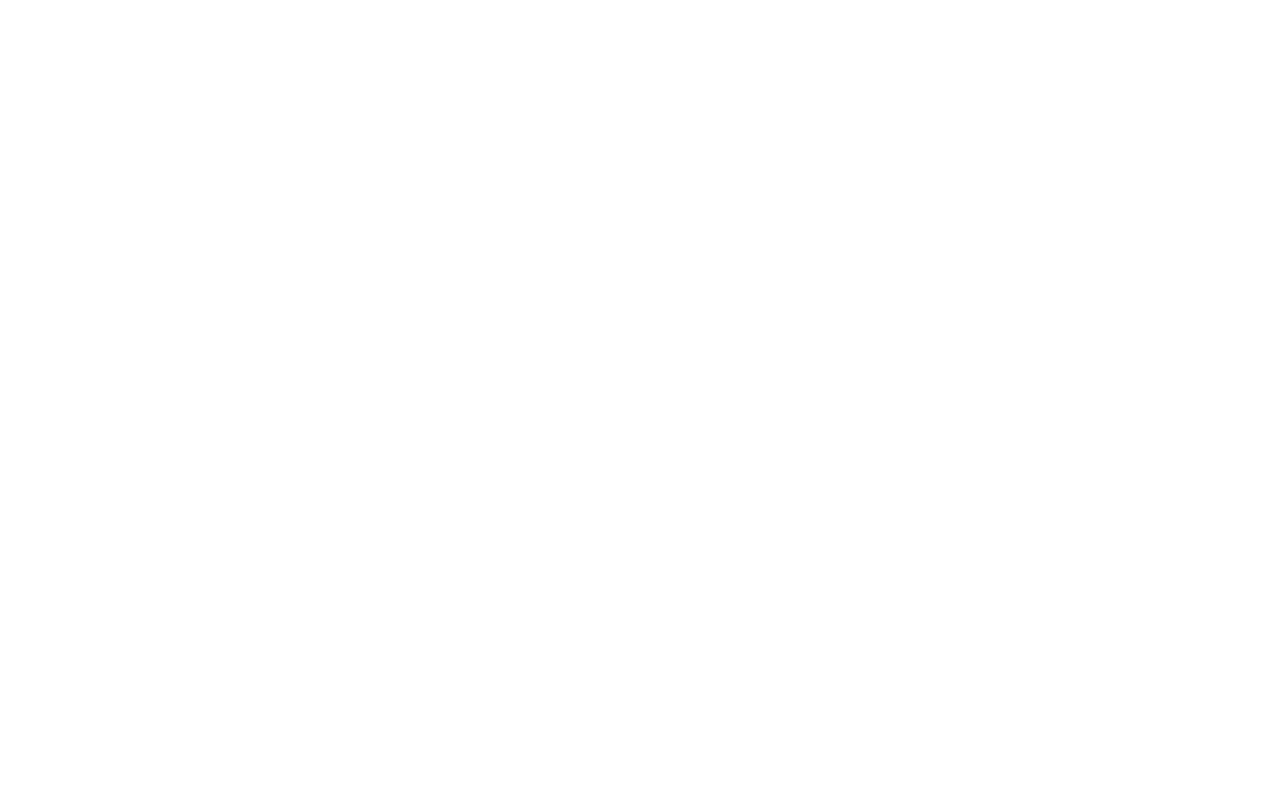
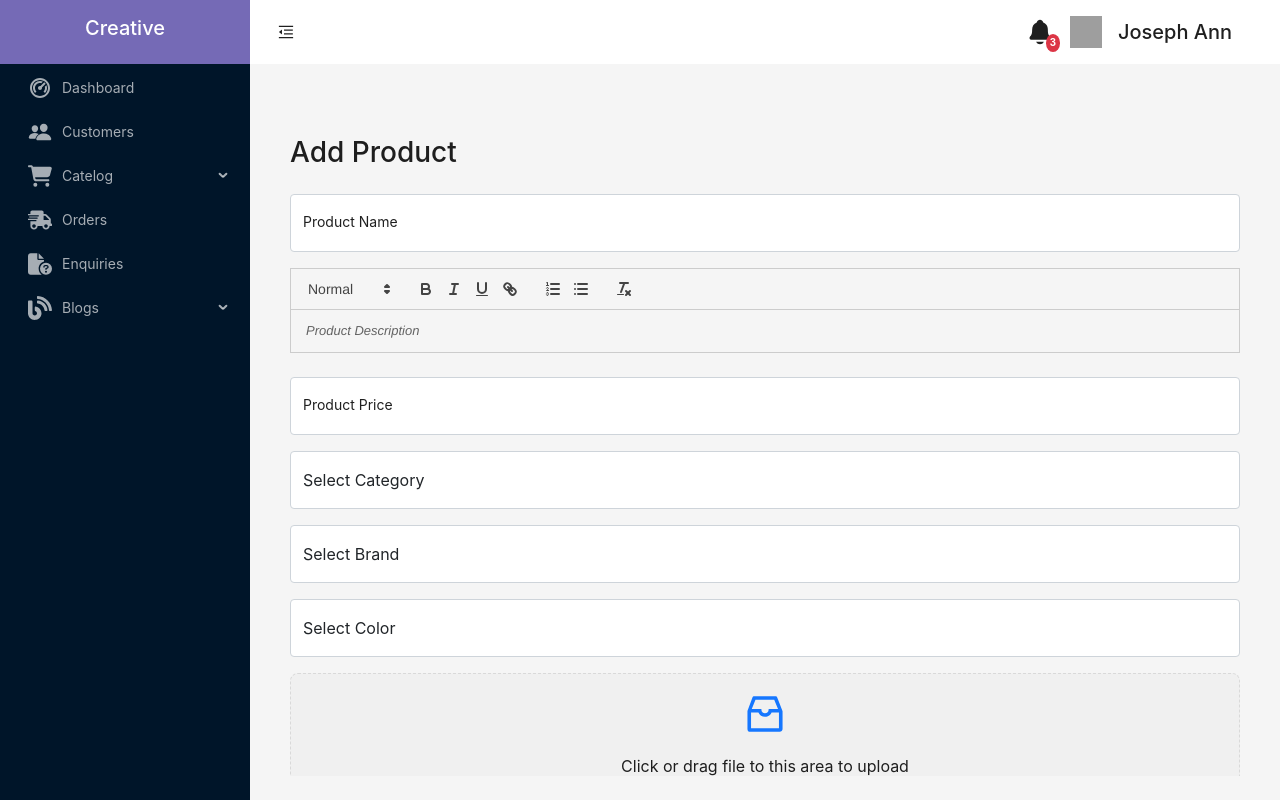
Before and after one commit to vishnuelayi/ecommerce-admin-front-end, a React (Create React App) app: page /admin/add-product in a window 1280 px wide. Before the commit this address had no page. Built offline with nearby package versions, Linux system fonts and the light colour scheme; grey boxes are pictures that could not be loaded.

Commit message:
added Add Product Page

```diff
--- a/src/App.js
+++ b/src/App.js
@@ -21,6 +21,7 @@
 import AddBrand from "./pages/AddBrand";
 import AddCoupon from "./pages/AddCoupon";
 import CouponList from "./pages/CouponList";
+import AddProduct from "./pages/AddProduct";
 
 function App() {
   return (
@@ -44,6 +45,7 @@
           <Route path="category-list" element={<CategoryList />} />
           <Route path="add-brand" element={<AddBrand />} />
           <Route path="brand-list" element={<BrandList />} />
+          <Route path="add-product" element={<AddProduct />} />
           <Route path="product-list" element={<ProductList />} />
           <Route path="add-coupon" element={<AddCoupon />} />
           <Route path="coupon-list" element={<CouponList />} />
--- a/src/components/MainLayout.jsx
+++ b/src/components/MainLayout.jsx
@@ -70,7 +70,7 @@
               label: "Catelog",
               children: [
                 {
-                  key: "product",
+                  key: "add-product",
                   icon: <FaCartPlus className="fs-4" />,
                   label: "Add Product",
                 },
--- /dev/null
+++ b/src/pages/AddProduct.jsx
@@ -0,0 +1,95 @@
+import React, { useState } from "react";
+import CostumInput from "../components/CostumInput";
+import ReactQuill from "react-quill";
+import "react-quill/dist/quill.snow.css";
+import { InboxOutlined } from "@ant-design/icons";
+import { message, Upload } from "antd";
+
+const { Dragger } = Upload;
+
+const props = {
+  name: "file",
+  multiple: true,
+  action: "https://run.mocky.io/v3/435e224c-44fb-4773-9faf-380c5e6a2188",
+  onChange(info) {
+    const { status } = info.file;
+    if (status !== "uploading") {
+      console.log(info.file, info.fileList);
+    }
+    if (status === "done") {
+      message.success(`${info.file.name} file uploaded successfully.`);
+    } else if (status === "error") {
+      message.error(`${info.file.name} file upload failed.`);
+    }
+  },
+  onDrop(e) {
+    console.log("Dropped files", e.dataTransfer.files);
+  },
+};
+
+function AddProduct() {
+  const [desc, setDesc] = useState("");
+
+  const handleDesc = (e) => {
+    setDesc(e);
+  };
+  return (
+    <div>
+      <h3 className="mt-4">Add Product</h3>
+      <div className="mt-4">
+        <CostumInput
+          label="Product Name"
+          i_id="addPoductName"
+          i_class="form-control"
+          type="text"
+        />
+
+        <ReactQuill
+          theme="snow"
+          value={desc}
+          onChange={(e) => {
+            handleDesc(e);
+          }}
+          placeholder="Product Description"
+        />
+
+        <div className="mt-4">
+          <CostumInput
+            label="Product Price"
+            i_id="addPoductPrice"
+            i_class="form-control"
+            type="number"
+          />
+        </div>
+
+        <select className="form-control py-3 mb-3 ">
+          <option>Select Category</option>
+        </select>
+
+        <select className="form-control py-3 mb-3 ">
+          <option>Select Brand</option>
+        </select>
+
+        <select className="form-control py-3 mb-3 ">
+          <option>Select Color</option>
+        </select>
+
+        <Dragger {...props}>
+        <p className="ant-upload-drag-icon">
+          <InboxOutlined />
+        </p>
+        <p className="ant-upload-text">
+          Click or drag file to this area to upload
+        </p>
+        <p className="ant-upload-hint">
+          Support for a single or bulk upload. Strictly prohibited from
+          uploading company data or other banned files.
+        </p>
+      </Dragger>
+      </div>
+      <button className="btn btn-primary mt-3">Add Product</button>
+    </div>
+  );
+}
+
+export default AddProduct;
```
